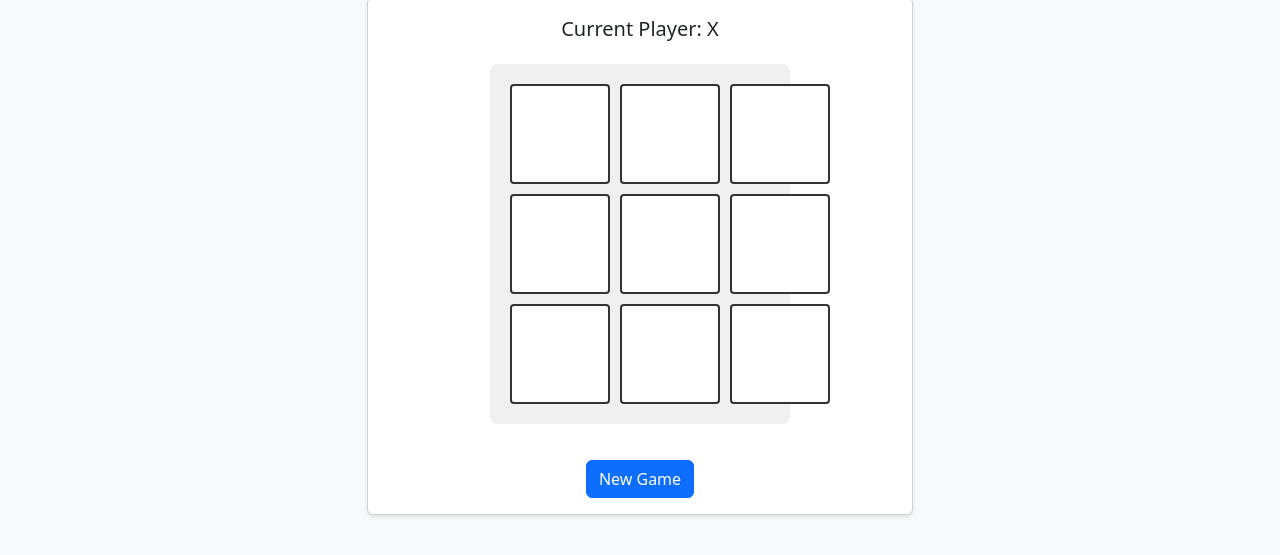
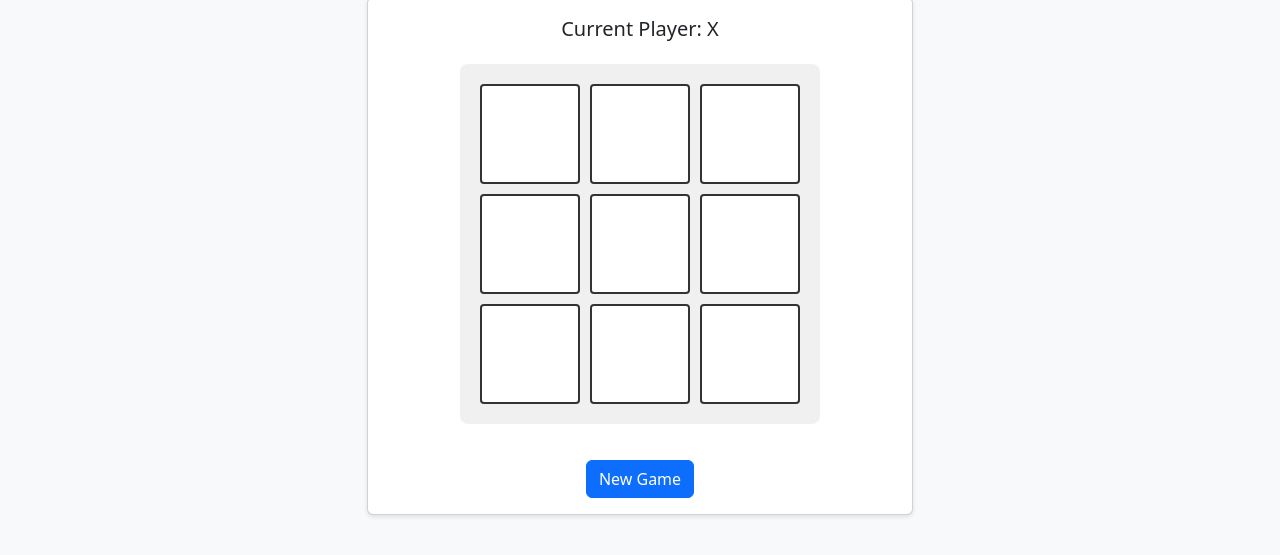
Before and after one commit to Aeonic22/WebLevelZero, a website: page pages/tic-tac-toe/index.html in a window 1280 px wide. Shown: the part 275-830 px from the top of the page. Drawn offline with nearby package versions, Linux system fonts and the light colour scheme.

Commit message:
centering tic tac toe

```diff
--- a/assets/js/tic-tac-toe.css
+++ b/assets/js/tic-tac-toe.css
@@ -1,9 +1,9 @@
 /* Tic Tac Toe Game Styles */
 .tic-tac-toe-board {
     display: grid;
-    grid-template-columns: repeat(3, 1fr);
+    grid-template-columns: repeat(3, 100px);
     gap: 10px;
-    width: 300px;
+    width: fit-content;
     margin: 20px auto;
     padding: 20px;
     background-color: #f0f0f0;
@@ -11,6 +11,7 @@
 }
 
 .tic-tac-toe-board .cell {
+    padding: 0;
     width: 100px;
     height: 100px;
     font-size: 2rem;
```
